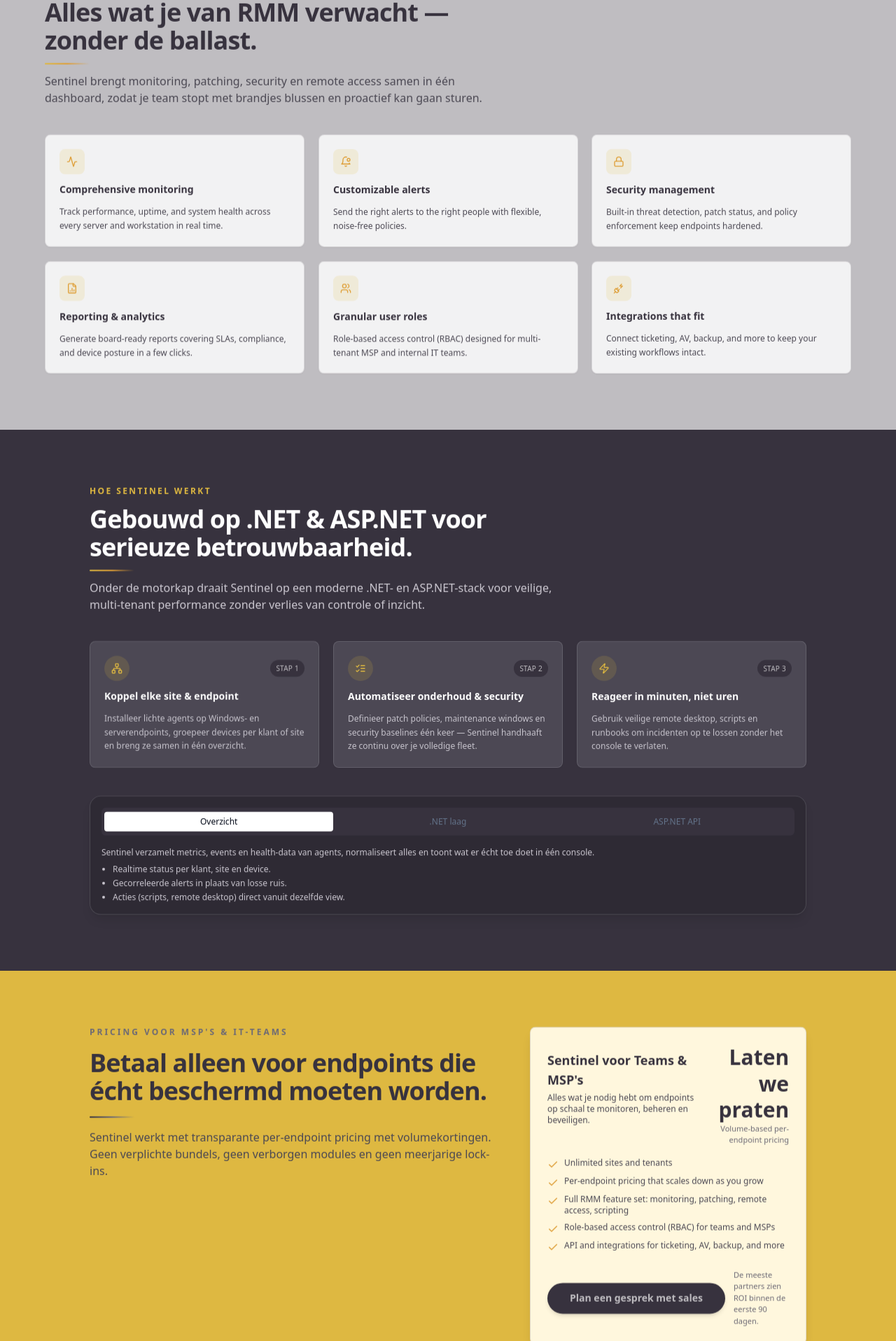
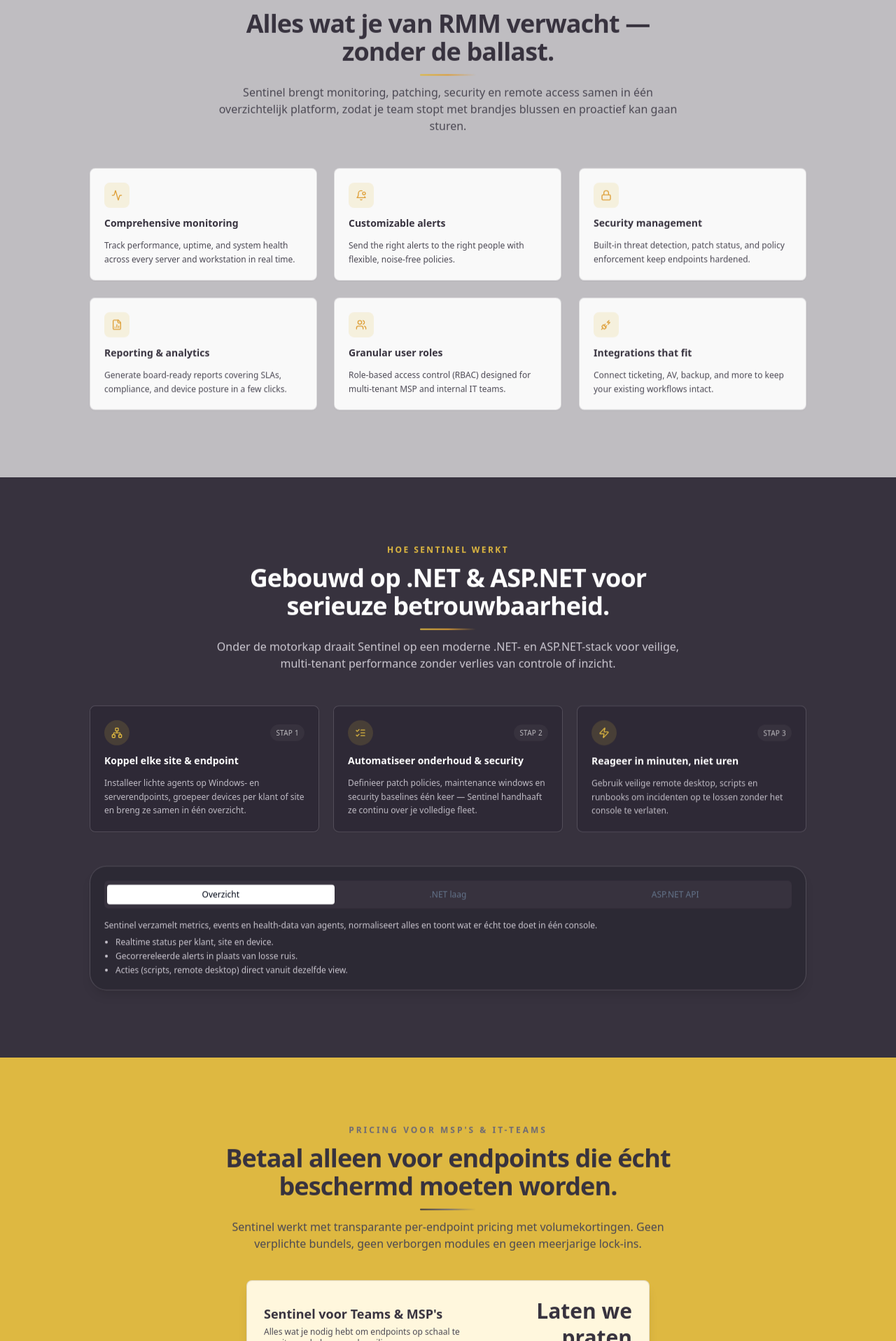
Before and after one commit to Zutly/Sentinel, a React (Vite) app: page / in a window 1280 px wide. Shown: the part 864-2780 px from the top of the page at 70% size. Built offline with nearby package versions, Linux system fonts and the light colour scheme.

Commit message:
[dyad] Restylede alle hoofdsecties naar een strakkere, React Email-achtige marketinglayout met behoud van bestaande kleuren en animaties. - wrote 4 file(s)

```diff
--- a/src/components/sections/Features.tsx
+++ b/src/components/sections/Features.tsx
@@ -52,34 +52,34 @@ const Features = () => {
   return (
     <section
       id="features"
-      className="bg-[#BFBDC1] px-4 py-16 text-[#37323E] md:px-6 md:py-20"
+      className="bg-[#BFBDC1] px-4 py-20 text-[#37323E] md:px-6 md:py-24"
     >
-      <div className="mx-auto max-w-6xl">
+      <div className="mx-auto max-w-5xl">
         <SectionReveal direction="up">
-          <header className="max-w-2xl space-y-3">
+          <header className="mx-auto max-w-2xl space-y-3 text-center">
             <p className="text-xs font-semibold uppercase tracking-[0.2em] text-[#6D6A75]">
               Waarom teams Sentinel kiezen
             </p>
             <h2 className="text-3xl font-semibold tracking-tight md:text-4xl">
               Alles wat je van RMM verwacht — zonder de ballast.
             </h2>
-            <div className="mt-1 h-0.5 w-16 rounded-full bg-gradient-to-r from-[#DEB841] via-[#DE9E36] to-transparent animate-glow-pulse" />
+            <div className="mx-auto mt-2 h-0.5 w-20 rounded-full bg-gradient-to-r from-[#DEB841] via-[#DE9E36] to-transparent animate-glow-pulse" />
             <p className="text-sm text-[#4B4853] md:text-base">
               Sentinel brengt monitoring, patching, security en remote access
-              samen in één dashboard, zodat je team stopt met brandjes blussen
-              en proactief kan gaan sturen.
+              samen in één overzichtelijk platform, zodat je team stopt met
+              brandjes blussen en proactief kan gaan sturen.
             </p>
           </header>
         </SectionReveal>
 
-        <div className="mt-10 grid gap-5 md:grid-cols-2 lg:grid-cols-3">
+        <div className="mt-12 grid gap-6 md:grid-cols-2 lg:grid-cols-3">
           {features.map((feature, index) => (
             <SectionReveal
               key={feature.title}
               direction="up"
-              delay={100 + index * 80}
+              delay={120 + index * 80}
             >
-              <Card className="group flex h-full flex-col gap-3 border-[#6D6A75]/20 bg-white/80 p-5 shadow-sm transition-transform duration-300 hover:-translate-y-1 hover:shadow-xl hover:shadow-[#37323E]/20">
+              <Card className="group flex h-full flex-col gap-3 border-[#6D6A75]/20 bg-white/90 p-5 shadow-sm transition-transform duration-300 hover:-translate-y-1 hover:shadow-xl hover:shadow-[#37323E]/15">
                 <div className="flex h-9 w-9 items-center justify-center rounded-lg bg-[#DEB841]/15 text-[#DE9E36] transition-transform duration-300 group-hover:scale-105 group-hover:bg-[#DEB841]/25">
                   <feature.icon className="h-4 w-4" />
                 </div>
--- a/src/components/sections/HowItWorks.tsx
+++ b/src/components/sections/HowItWorks.tsx
@@ -30,18 +30,18 @@ const HowItWorks = () => {
   return (
     <section
       id="docs"
-      className="bg-[#37323E] px-4 py-16 text-[#BFBDC1] md:px-6 md:py-20"
+      className="bg-[#37323E] px-4 py-20 text-[#BFBDC1] md:px-6 md:py-24"
     >
-      <div className="mx-auto max-w-5xl space-y-10">
+      <div className="mx-auto max-w-5xl space-y-12">
         <SectionReveal direction="up">
-          <header className="max-w-2xl space-y-3">
+          <header className="mx-auto max-w-2xl space-y-3 text-center">
             <p className="text-xs font-semibold uppercase tracking-[0.2em] text-[#DEB841]">
               Hoe Sentinel werkt
             </p>
             <h2 className="text-3xl font-semibold tracking-tight text-white md:text-4xl">
               Gebouwd op .NET &amp; ASP.NET voor serieuze betrouwbaarheid.
             </h2>
-            <div className="mt-1 h-0.5 w-16 rounded-full bg-gradient-to-r from-[#DEB841] via-[#DE9E36] to-transparent animate-glow-pulse" />
+            <div className="mx-auto mt-2 h-0.5 w-20 rounded-full bg-gradient-to-r from-[#DEB841] via-[#DE9E36] to-transparent animate-glow-pulse" />
             <p className="text-sm text-[#E6E3EB]/85 md:text-base">
               Onder de motorkap draait Sentinel op een moderne .NET- en
               ASP.NET-stack voor veilige, multi-tenant performance zonder
@@ -55,9 +55,9 @@ const HowItWorks = () => {
             <SectionReveal
               key={step.title}
               direction="up"
-              delay={100 + index * 100}
+              delay={120 + index * 100}
             >
-              <Card className="group flex h-full flex-col gap-3 border-[#BFBDC1]/20 bg-[#6D6A75]/40 p-5 transition-transform duration-300 hover:-translate-y-1 hover:border-[#DEB841]/40">
+              <Card className="group flex h-full flex-col gap-3 border-[#BFBDC1]/25 bg-[#2E2936]/90 p-5 shadow-sm transition-transform duration-300 hover:-translate-y-1 hover:border-[#DEB841]/40 hover:shadow-xl hover:shadow-black/30">
                 <div className="flex items-center justify-between text-xs text-[#E6E3EB]/80">
                   <span className="flex h-9 w-9 items-center justify-center rounded-full bg-[#DEB841]/15 text-[#DEB841] transition-transform duration-300 group-hover:scale-110 group-hover:bg-[#DEB841]/25">
                     <step.icon className="h-4 w-4" />
@@ -77,10 +77,10 @@ const HowItWorks = () => {
           ))}
         </div>
 
-        <SectionReveal direction="up" delay={300}>
+        <SectionReveal direction="up" delay={320}>
           <Tabs
             defaultValue="overview"
-            className="mt-4 rounded-2xl border border-[#BFBDC1]/20 bg-[#2C2833]/80 p-4 shadow-lg"
+            className="mt-2 rounded-3xl border border-[#BFBDC1]/25 bg-[#2C2833]/90 p-5 shadow-lg"
           >
             <TabsList className="mb-4 grid w-full grid-cols-3 bg-[#37323E]">
               <TabsTrigger value="overview" className="text-xs">
@@ -105,7 +105,7 @@ const HowItWorks = () => {
               </p>
               <ul className="list-disc space-y-1 pl-4">
                 <li>Realtime status per klant, site en device.</li>
-                <li>Gecorreleerde alerts in plaats van losse ruis.</li>
+                <li>Gecorrereleerde alerts in plaats van losse ruis.</li>
                 <li>
                   Acties (scripts, remote desktop) direct vanuit dezelfde view.
                 </li>
--- a/src/components/sections/Pricing.tsx
+++ b/src/components/sections/Pricing.tsx
@@ -22,29 +22,29 @@ const Pricing = () => {
   return (
     <section
       id="pricing"
-      className="bg-[#DEB841] px-4 py-16 text-[#37323E] md:px-6 md:py-20"
+      className="bg-[#DEB841] px-4 py-20 text-[#37323E] md:px-6 md:py-24"
     >
-      <div className="mx-auto flex max-w-5xl flex-col gap-10 md:flex-row md:items-start">
+      <div className="mx-auto flex max-w-4xl flex-col gap-10">
         <SectionReveal direction="up">
-          <div className="flex-1 space-y-4">
+          <header className="mx-auto max-w-2xl space-y-3 text-center">
             <p className="text-xs font-semibold uppercase tracking-[0.25em] text-[#6D6A75]">
               Pricing voor MSP&apos;s &amp; IT-teams
             </p>
             <h2 className="text-3xl font-semibold tracking-tight md:text-4xl">
               Betaal alleen voor endpoints die écht beschermd moeten worden.
             </h2>
-            <div className="mt-1 h-0.5 w-16 rounded-full bg-gradient-to-r from-[#37323E] via-[#6D6A75] to-transparent animate-glow-pulse" />
+            <div className="mx-auto mt-2 h-0.5 w-20 rounded-full bg-gradient-to-r from-[#37323E] via-[#6D6A75] to-transparent animate-glow-pulse" />
             <p className="text-sm text-[#4B4853] md:text-base">
               Sentinel werkt met transparante per-endpoint pricing met
               volumekortingen. Geen verplichte bundels, geen verborgen modules
               en geen meerjarige lock-ins.
             </p>
-          </div>
+          </header>
         </SectionReveal>
 
-        <SectionReveal direction="up" delay={150}>
-          <Card className="flex-1 border-[#37323E]/15 bg-[#FFF7DD] p-6 shadow-lg transition-transform duration-300 hover:-translate-y-1 hover:shadow-2xl hover:shadow-[#37323E]/25">
-            <div className="flex items-baseline justify-between gap-4">
+        <SectionReveal direction="up" delay={160}>
+          <Card className="mx-auto w-full max-w-xl border-[#37323E]/15 bg-[#FFF7DD] p-6 shadow-lg transition-transform duration-300 hover:-translate-y-1 hover:shadow-2xl hover:shadow-[#37323E]/25">
+            <div className="flex flex-col gap-3 sm:flex-row sm:items-baseline sm:justify-between">
               <div>
                 <h3 className="text-lg font-semibold text-[#37323E]">
                   Sentinel voor Teams &amp; MSP&apos;s
@@ -54,7 +54,7 @@ const Pricing = () => {
                   beheren en beveiligen.
                 </p>
               </div>
-              <div className="text-right">
+              <div className="text-left sm:text-right">
                 <p className="text-3xl font-semibold leading-tight text-[#37323E]">
                   Laten we praten
                 </p>
--- a/src/components/sections/Testimonials.tsx
+++ b/src/components/sections/Testimonials.tsx
@@ -21,18 +21,18 @@ const Testimonials = () => {
   return (
     <section
       id="testimonials"
-      className="bg-[#BFBDC1] px-4 py-16 text-[#37323E] md:px-6 md:py-20"
+      className="bg-[#BFBDC1] px-4 py-20 text-[#37323E] md:px-6 md:py-24"
     >
-      <div className="mx-auto max-w-5xl space-y-8">
+      <div className="mx-auto max-w-5xl space-y-10">
         <SectionReveal direction="up">
-          <header className="max-w-2xl space-y-3">
+          <header className="mx-auto max-w-2xl space-y-3 text-center">
             <p className="text-xs font-semibold uppercase tracking-[0.25em] text-[#6D6A75]">
               Bewezen in het veld
             </p>
             <h2 className="text-3xl font-semibold tracking-tight md:text-4xl">
               Teams die Sentinel draaien, slapen beter.
             </h2>
-            <div className="mt-1 h-0.5 w-16 rounded-full bg-gradient-to-r from-[#DEB841] via-[#DE9E36] to-transparent animate-glow-pulse" />
+            <div className="mx-auto mt-2 h-0.5 w-20 rounded-full bg-gradient-to-r from-[#DEB841] via-[#DE9E36] to-transparent animate-glow-pulse" />
             <p className="text-sm text-[#4B4853] md:text-base">
               Sentinel is samen met MSP- en enterprise IT-leiders ontworpen die
               genoeg hadden van fragiele, luidruchtige tools. Resultaat: een
@@ -41,14 +41,14 @@ const Testimonials = () => {
           </header>
         </SectionReveal>
 
-        <div className="grid gap-5 md:grid-cols-2">
+        <div className="grid gap-6 md:grid-cols-2">
           {testimonials.map((t, index) => (
             <SectionReveal
               key={t.name}
               direction="up"
-              delay={100 + index * 120}
+              delay={120 + index * 120}
             >
-              <Card className="group flex h-full flex-col gap-4 border-[#6D6A75]/20 bg-white/90 p-6 transition-transform duration-300 hover:-translate-y-1 hover:shadow-xl hover:shadow-[#37323E]/20">
+              <Card className="group flex h-full flex-col gap-4 border-[#6D6A75]/20 bg-white/95 p-6 shadow-sm transition-transform duration-300 hover:-translate-y-1 hover:shadow-xl hover:shadow-[#37323E]/20">
                 <Quote className="h-6 w-6 text-[#DEB841] transition-transform duration-300 group-hover:scale-110" />
                 <p className="text-sm leading-relaxed text-[#37323E]">
                   “{t.quote}”
```
